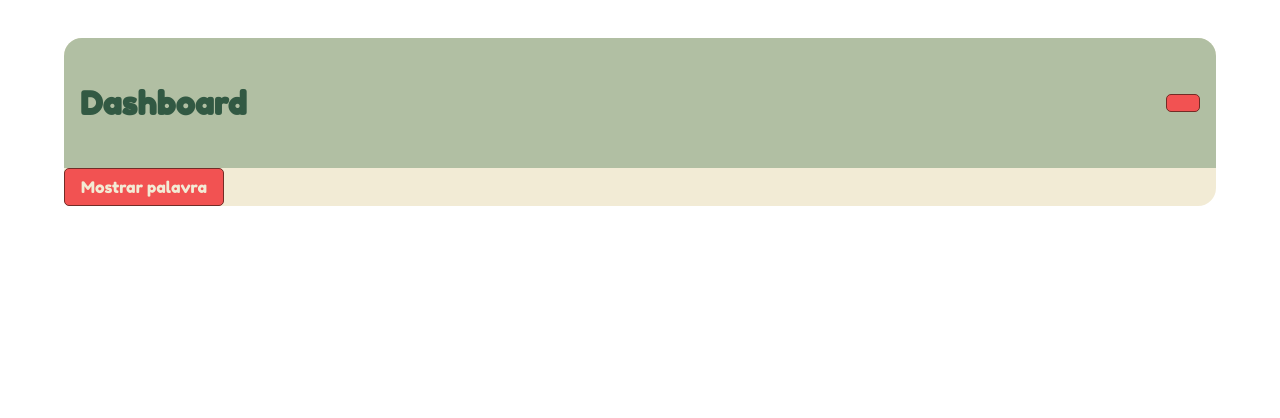
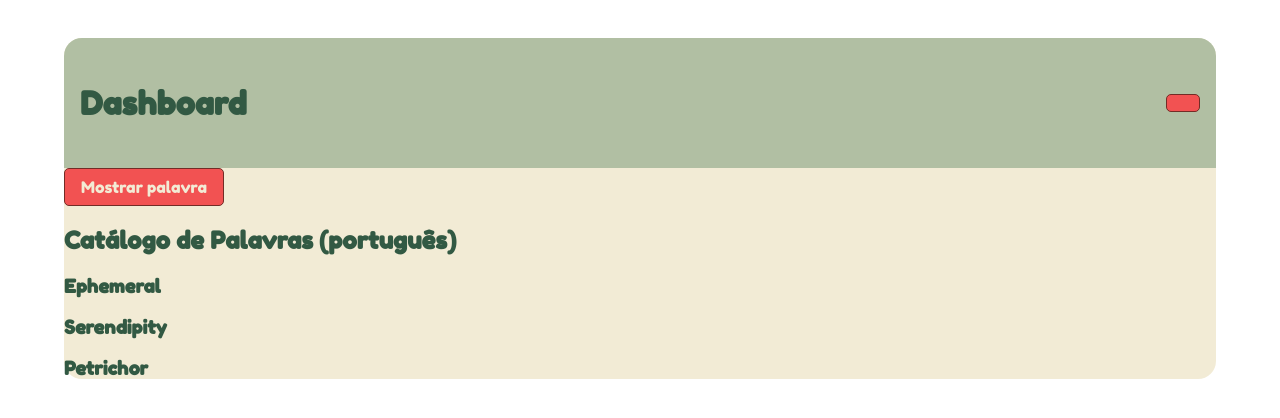
Before and after one commit to RafaelCamilo1306/language_cards, a React (Vite) app: page /Dashboard in a window 1280 px wide. Shown: the top 418 px of the page. Built offline with nearby package versions, Linux system fonts and the light colour scheme; data requests are answered from the project's data file.

Commit message:
Adiciona funcionalidade de catálogo de palavras e integração com a API

```diff
--- /dev/null
+++ b/DB.json
@@ -0,0 +1,20 @@
+{
+        "project":[],
+        "palavras":[
+                {
+                        "id": 1,
+                        "palavra": "Ephemeral",
+                        "significado": "Duradouro por um curto período de tempo"
+                },
+                {
+                        "id": 2,
+                        "palavra": "Serendipity",
+                        "significado": "descoberta feliz por acaso"
+                },
+                {
+                        "id": 3,
+                        "palavra": "Petrichor",
+                        "significado": "Cheiro da terra após a chuva"
+                }
+        ]
+}
--- a/package.json
+++ b/package.json
@@ -4,6 +4,7 @@
   "private": true,
   "scripts": {
     "dev": "vite",
+    "backend": "json-server --watch DB.json --port 3001",
     "build": "vite build",
     "preview": "vite preview"
   },
--- a/src/Components/Card.module.css
+++ b/src/Components/Card.module.css
@@ -36,12 +36,18 @@
 
 }
 
-.paginado{
-    padding: 0px 6px 18px 6px;
-    background-image: linear-gradient(to bottom, var(--cor-verde-claro) 2px , transparent 2px);
-    background-size: 100% 24px;
+.Card_body h3::after, H4::after, P::after,h4::before ,p::before{
+    content: "";
+     display: block;
+    height: 2px; /* altura da linha */
+    margin-top: 2px;
+    background-image: linear-gradient(to right, var(--cor-verde-claro) 50%, transparent 50%);
+    background-size: 200% 100%;
 }
-
+.Card_body h4::before ,p::before{
+    margin-top: 0px;
+    margin-bottom: 8px;
+}
 .Cardtext{
     padding: 8px 0 0 0;
     max-height: 100px;
--- /dev/null
+++ b/src/Components/CatalogoPalavras.jsx
@@ -0,0 +1,16 @@
+import React from 'react';
+function Catalogo({ palavras }) {
+  const idioma = "português";
+  return (
+    <div>
+      <h2>Catálogo de Palavras ({idioma})</h2>
+      {palavras.map((item, index) => (
+        <div key={item.id}>
+          <h3>{item.palavra}</h3>
+        </div>
+      ))}
+
+    </div>
+  )
+}
+export default Catalogo;
--- a/src/pages/Dashboard.jsx
+++ b/src/pages/Dashboard.jsx
@@ -1,36 +1,52 @@
 import {useState } from "react";
 import { useNavigate } from "react-router-dom";
 import styles from "./Dashboard.module.css"
-
-
+import Catalogo from "../Components/CatalogoPalavras";
 import CardContent from "../Components/Card";
 import ActionButton from "../Components/ActionButton";
 
 
 function Dashboard(){
+    // Hook para navegação
+    const navigate = useNavigate();
+
+// Estado para armazenar a lista de palavras
+     const [listaPalavras, setListaPalavras] = useState([]);
+
+    fetch('http://localhost:3001/palavras', {
+        method: "GET",
+        headers: {
+            "Content-Type": "application/json",
+        },
+    })
+    .then((response) => response.json())
+    .then((data) => {
+        setListaPalavras(data);
+    })
+    .catch((error) => { console.log(error) });
 
 
-     const listaPalavras= [
-        { palavra: 'Ephemeral', significado: 'Duradouro por um curto período de tempo' },
-        { palavra: 'Serendipity', significado: 'Descoberta feliz por acaso' },
-        { palavra: 'Petrichor', significado: 'Cheiro da terra após a chuva' },
-        ];
 
-    const[card, setCard]= useState(null);
+    // Função para selecionar uma palavra aleatória
     const sortWord = () =>{
         const randomic = listaPalavras[Math.floor(Math.random()* listaPalavras.length)]
         setCard(randomic)
     };
+
+    // Estado para controlar a exibição do card
+    const[card, setCard]= useState(false);
+    // Estado para controlar a exibição do card
     const[showDailyWord, setShowCard] = useState(true);
 
-    const navigate = useNavigate();
 
+    // Função para deslogar o usuário
     const handleLogout = () => {
 
     alert("Usuário deslogado");
     navigate("/"); // redireciona pra tela de login
     };
 
+// Renderização do componente
     return(
     <div className={styles.body}>
         <div  className={styles.Dashcontainer}>
@@ -57,12 +73,9 @@ function Dashboard(){
         )}
 
 
-            {/*Seção que receberá o progresso do usário
-                - categorizar as palavras de acordo com o alfabeto;
-                - exibir um gráfico de processo;
-                    --será preciso armazenar a data que as palavras foram enviadas ao usuário;
 
-            */}
+            <Catalogo palavras={listaPalavras}/>
+
 
         </div>
 
--- a/src/pages/Login.jsx
+++ b/src/pages/Login.jsx
@@ -8,10 +8,19 @@ function Login(){
 
     const handleLogin=(e, Inputpass, InputUser)=>{
         e.preventDefault()
-        console.log('login realizado');
-        console.log(`O usuário ${user} entrou com a senha ${pass}`);
-        navegation("/Dashboard");
 
+        if(user || pass){
+
+            if(user == "admin" || pass == "admin"){
+                navegation("/Dashboard");
+            }else{
+                e.target.reset();
+                alert("Usuário ou senha inválidos");
+            }
+
+        }else {
+            alert("Preencha todos os campos");
+        }
     };
 
     const[user, setUser] =  useState();
@@ -38,7 +47,7 @@ function Login(){
 
                 <label htmlFor="pass">Senha </label>
                 <input
-                type="text"
+                type="password"
                 name="inputPass"
                 id="pass"
                 onChange={(e)=> setPass(e.target.value)}/>
```
